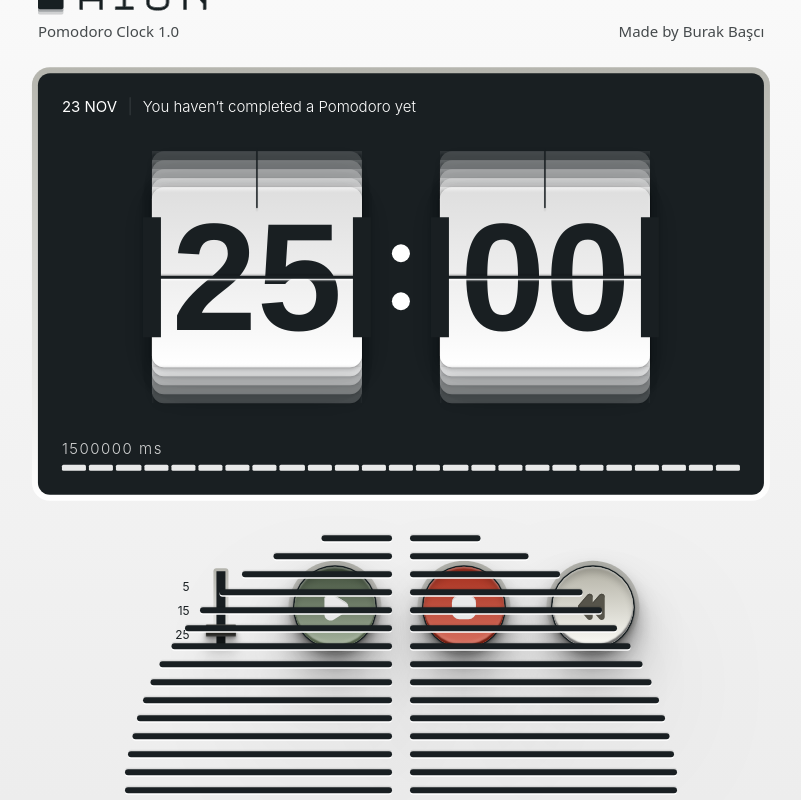
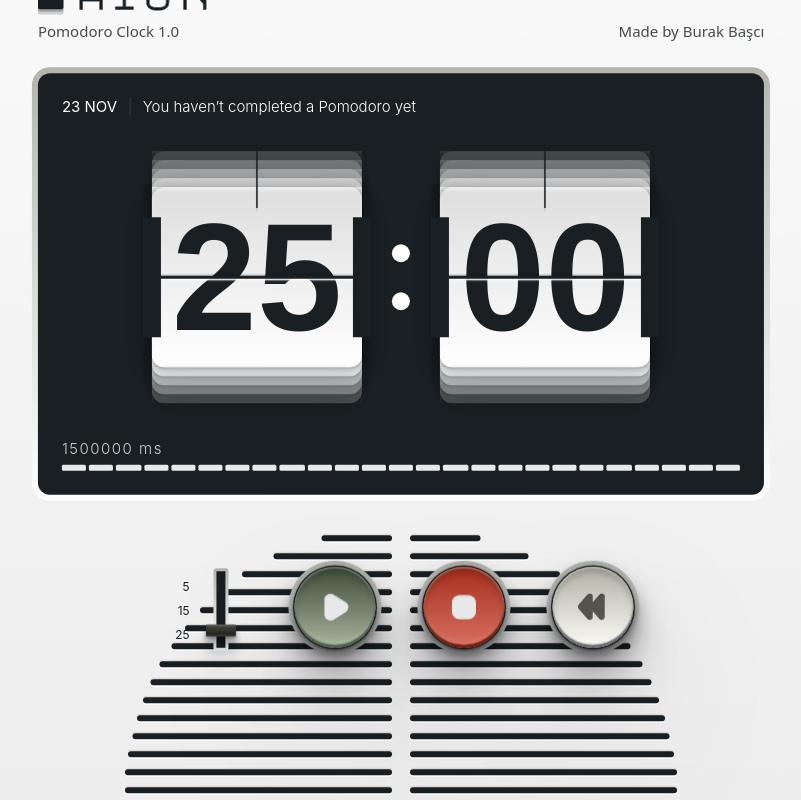
Before and after one commit to morphine-cake/Aion, a Next.js app: page / in a window 1280 px wide. Shown: the whole page, without its empty margins (239-1040 px from the left). Built offline with nearby package versions, Linux system fonts and the light colour scheme.

Commit message:
Add z-index 10 to app-main-container

```diff
--- a/app/page.tsx
+++ b/app/page.tsx
@@ -118,7 +118,7 @@ export default function Home() {
     >
       <div className="app-wrapper w-full h-full flex flex-col justify-start items-center relative mx-auto">
         {/* Main Container - Clock and Controls */}
-        <div className="app-main-container relative grow flex flex-col items-center justify-center gap-[40px] w-auto h-auto pt-0 sm:pt-[70px] scale-75 sm:scale-100 md:scale-110 lg:scale-125 xl:scale-150 2xl:scale-[1.75] transition-transform duration-300 ease-in-out">
+        <div className="app-main-container relative grow flex flex-col items-center justify-center gap-[40px] w-auto h-auto pt-0 sm:pt-[70px] scale-75 sm:scale-100 md:scale-110 lg:scale-125 xl:scale-150 2xl:scale-[1.75] transition-transform duration-300 ease-in-out z-10">
           {/* Title and Clock Wrapper */}
           <div className="app-content-wrapper flex flex-col gap-[16px]">
             {/* Title Container */}
```
